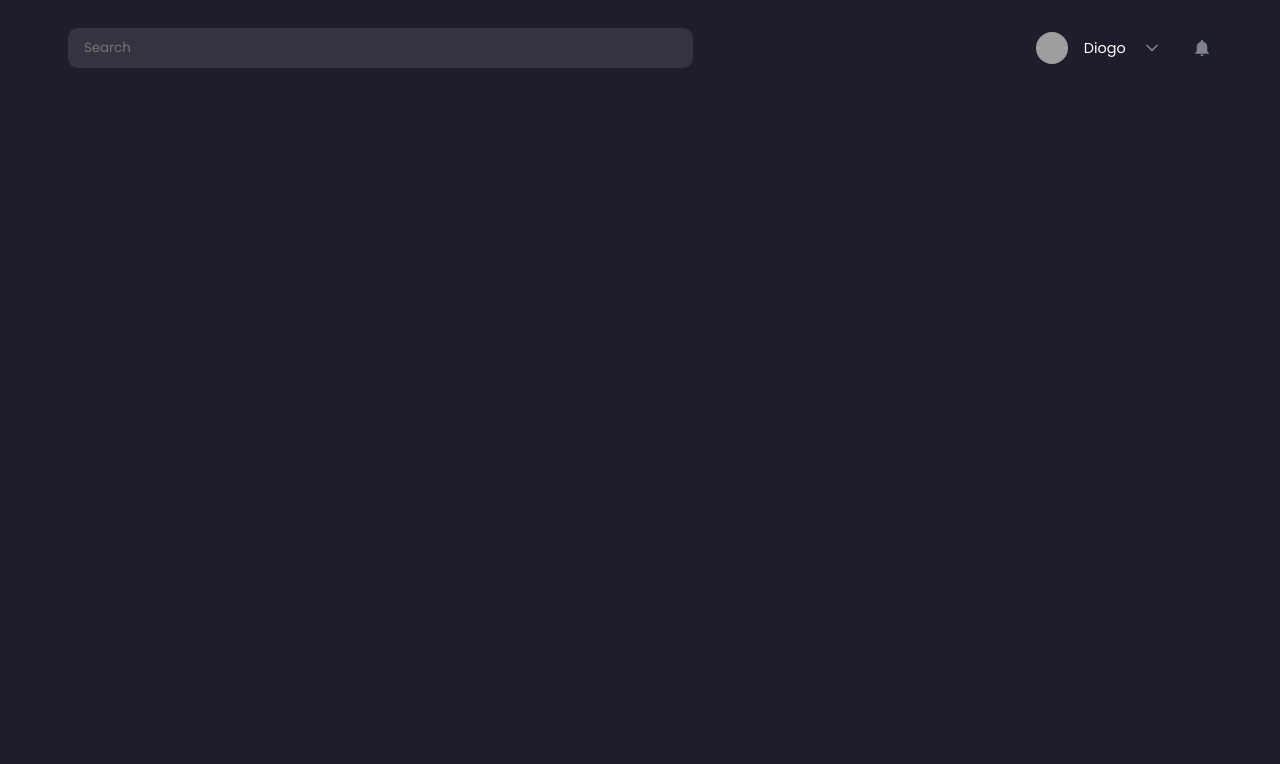
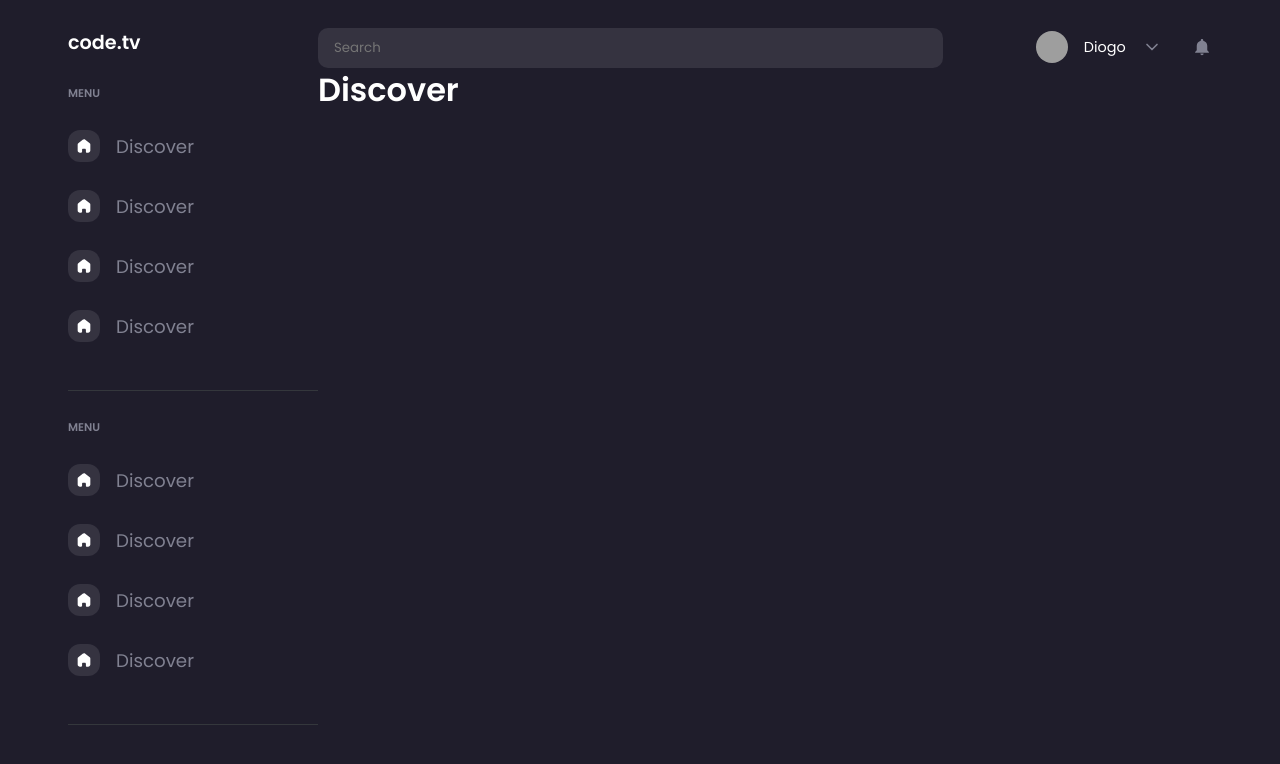
Before and after one commit to DiogoM14/code.tv, a Next.js app: page / in a window 1280 px wide. Shown: the top 764 px of the page. Built offline with nearby package versions, Linux system fonts and the light colour scheme; grey boxes are pictures that could not be loaded.

Commit message:
Aside bar/grid

```diff
--- /dev/null
+++ b/src/components/AsideBar/Menu/Category/index.tsx
@@ -0,0 +1,23 @@
+import { useState } from 'react';
+import { IoMdHome } from 'react-icons/io'
+
+import { Container, IconWrapper } from "./styles";
+
+export function Category() {
+  const [ isActive, setIsActive ] = useState(false)
+
+  function handleIsActive() {
+    setIsActive(!isActive)
+  }
+
+  return (
+    <Container onClick={handleIsActive} isActive={isActive}>
+      <IconWrapper isActive={isActive}>
+        <img src="home.svg" alt="Home" />
+      </IconWrapper>
+
+      <h2>Discover</h2>
+
+    </Container>
+  )
+}
--- /dev/null
+++ b/src/components/AsideBar/Menu/Category/styles.ts
@@ -0,0 +1,38 @@
+import styled from 'styled-components'
+
+interface Props {
+  isActive: boolean
+}
+
+export const Container = styled.div<Props>`
+  display: inline-flex;
+  width: 100%;
+
+  margin-top: 1.75rem;
+  align-items: center;
+  cursor: pointer;
+
+  h2 {
+    margin-left: 1rem;
+    font-size: 1.14rem;
+
+    font-weight: ${props => props.isActive ? '600' : '400'};
+    color: ${props => props.isActive ? '#fff' : '#808191'};
+  }
+`
+
+export const IconWrapper = styled.div<Props>`
+  width: 32px;
+  height: 32px;
+  display: flex;
+  background-color: ${props => props.isActive ? '#FF7551' : '#353340'};
+
+  align-items: center;
+  justify-content: center;
+
+  border-radius: 12px;
+
+  .img {
+    fill: green;
+  }
+`
--- /dev/null
+++ b/src/components/AsideBar/Menu/index.tsx
@@ -0,0 +1,17 @@
+import { Category } from "./Category";
+import { Categories, Container, Title } from "./styles";
+
+export function Menu() {
+  return (
+    <Container>
+      <Title>MENU</Title>
+
+      <Categories>
+        <Category />
+        <Category />
+        <Category />
+        <Category />
+      </Categories>
+    </Container>
+  )
+}
--- /dev/null
+++ b/src/components/AsideBar/Menu/styles.ts
@@ -0,0 +1,19 @@
+import styled from 'styled-components'
+
+export const Container = styled.div`
+  width: 100%;
+  margin-top: 1.75rem;
+  padding-bottom: 3rem;
+
+  border-bottom: 1px solid #34373C;
+`
+
+export const Title = styled.h1`
+  font-size: 0.7rem;
+  font-weight: 600;
+  color: #808191;
+`
+
+export const Categories = styled.aside`
+
+`
--- /dev/null
+++ b/src/components/AsideBar/index.tsx
@@ -0,0 +1,13 @@
+import { Menu } from "./Menu";
+import { Container, Title } from "./styles";
+
+export function AsideBar() {
+  return (
+    <Container>
+      <Title>code.tv</Title>
+
+      <Menu />
+      <Menu />
+    </Container>
+  )
+}
--- /dev/null
+++ b/src/components/AsideBar/styles.ts
@@ -0,0 +1,12 @@
+import styled from 'styled-components'
+
+export const Container = styled.div`
+  grid-area: SB;
+
+  width: 100%;
+  margin-top: 1.75rem;
+`
+
+export const Title = styled.h1`
+  font-size: 1.2rem;
+`
--- a/src/components/Header/index.tsx
+++ b/src/components/Header/index.tsx
@@ -1,6 +1,7 @@
 import { IoMdNotifications } from 'react-icons/io'
 import { FiChevronDown } from 'react-icons/fi'
-import { Container, Search, Title, UserAndNotifications } from "./styles";
+
+import { Container, Search, UserAndNotifications } from "./styles";
 
 export function Header() {
   return (
--- a/src/components/Header/styles.ts
+++ b/src/components/Header/styles.ts
@@ -1,6 +1,8 @@
 import styled from 'styled-components';
 
 export const Container = styled.div`
+  grid-area: HD;
+
   width: 100%;
   margin-top: 1.75rem;
   display: flex;
--- /dev/null
+++ b/src/components/MainContent/index.tsx
@@ -0,0 +1,9 @@
+import { Container } from "./styles";
+
+export function MainContent() {
+  return (
+    <Container>
+      <h1>Discover</h1>
+    </Container>
+  )
+}
--- /dev/null
+++ b/src/components/MainContent/styles.ts
@@ -0,0 +1,5 @@
+import styled from 'styled-components';
+
+export const Container = styled.div`
+  grid-area: MC;
+`;
--- a/src/pages/homeStyles.ts
+++ b/src/pages/homeStyles.ts
@@ -5,4 +5,16 @@ export const Container = styled.div`
   max-width: 1208px;
   margin: 0 auto;
   padding: 0 2rem;
+
+  display: grid;
+
+  grid-template-columns: 250px auto;
+  grid-template-rows: 66px auto;
+
+  grid-template-areas:
+  'SB HD'
+  'SB MC'
+  'SB MC';
+
+  height: 100%;
 `
--- a/src/pages/index.tsx
+++ b/src/pages/index.tsx
@@ -1,6 +1,8 @@
 import Head from 'next/head'
 
+import { AsideBar } from '../components/AsideBar'
 import { Header } from '../components/Header'
+import { MainContent } from '../components/MainContent'
 
 import { Container } from './homeStyles'
 
@@ -12,8 +14,10 @@ export default function Home() {
       </Head>
 
       <Container>
+        <AsideBar />
         <Header />
 
+        <MainContent />
       </Container>
     </>
   )
```
Also changed, not shown: public/home.svg (added).
